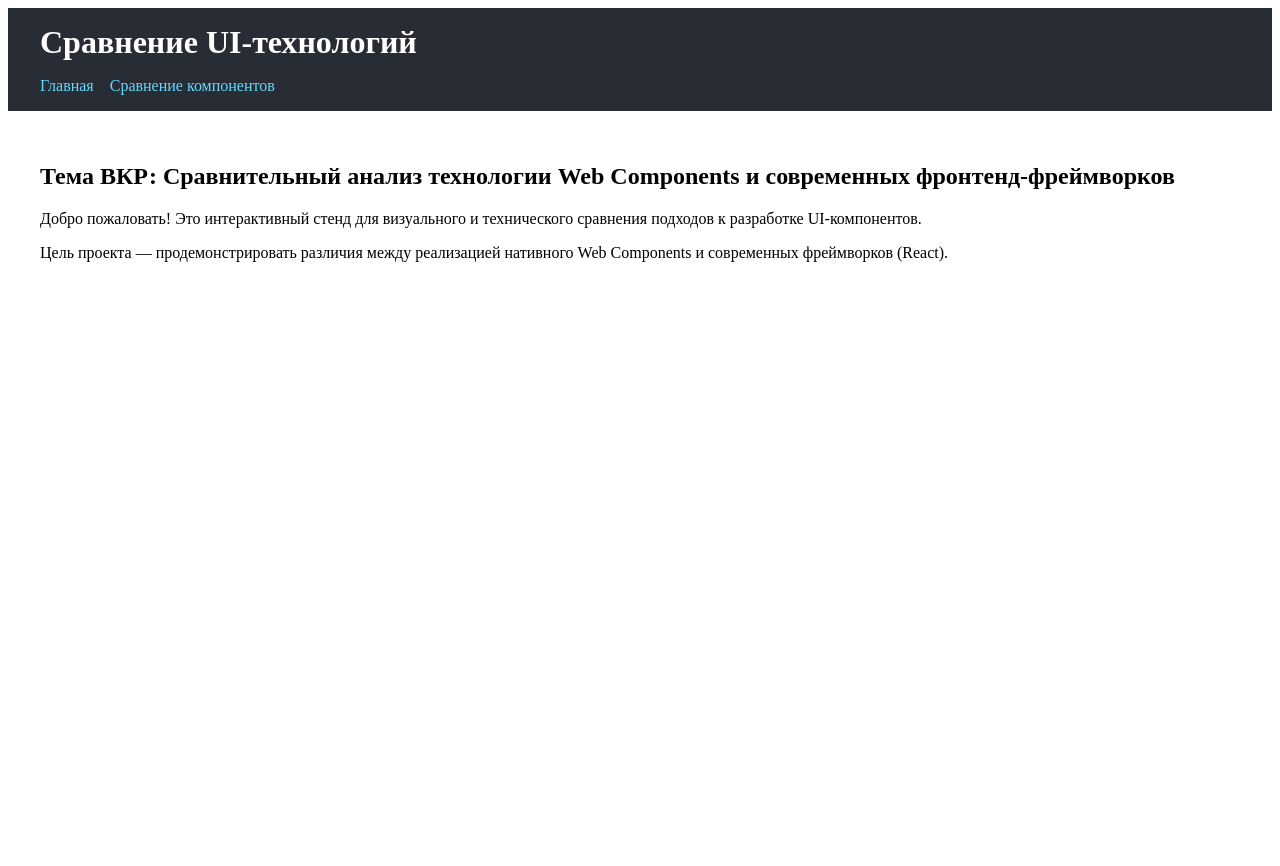
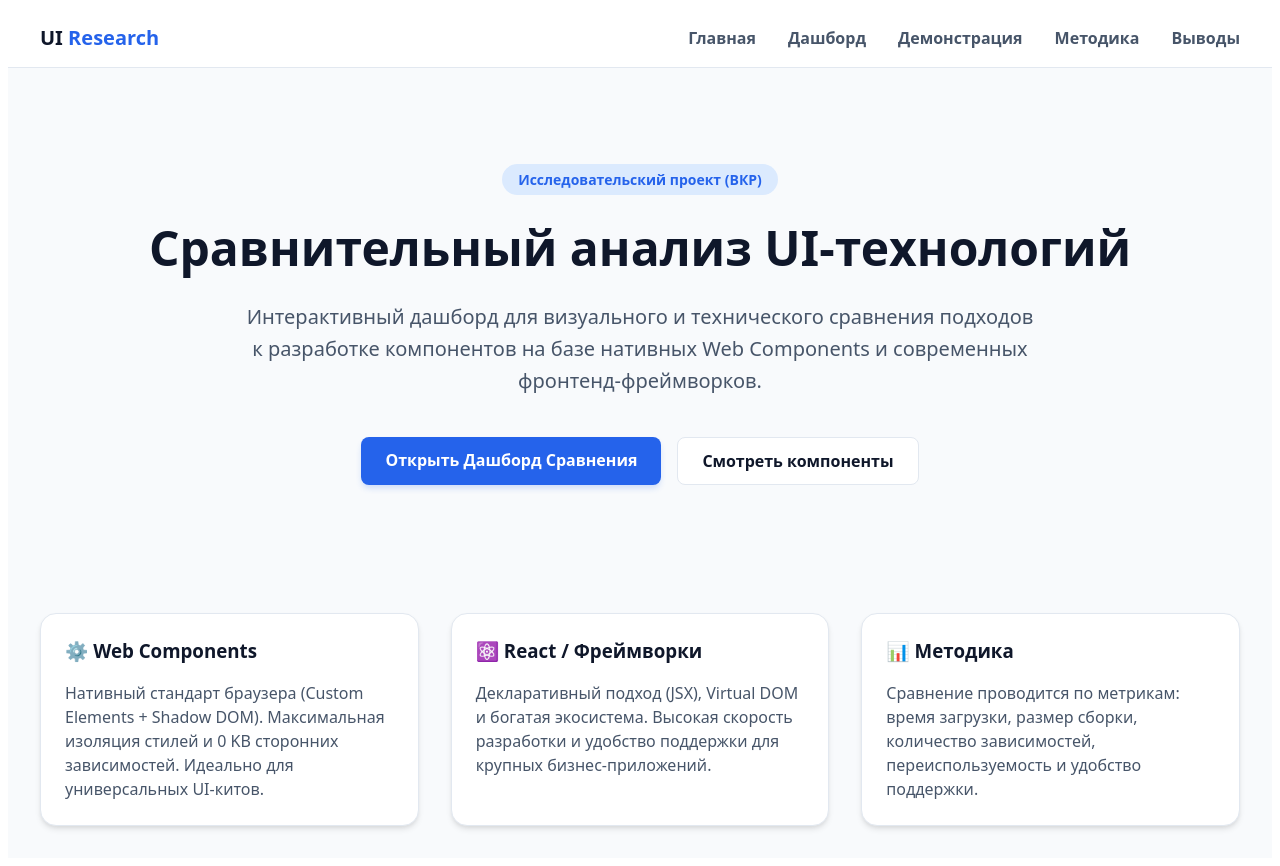
Before and after one commit to Ran3boy/web-components-vs-frameworks, a React (Vite) app: page / in a window 1280 px wide. Before the commit the page ends 800 px from the top, so only its background shows below. Built offline with nearby package versions, Linux system fonts and the light colour scheme.

Commit message:
Fix: перемещение файлов дашборда в правильные директории

```diff
--- a/src/App.tsx
+++ b/src/App.tsx
@@ -1,31 +1,70 @@
 import React from 'react';
 import { HashRouter, Routes, Route, Link } from 'react-router-dom';
 import { ComparePage } from './pages/Compare';
+import { Card } from './components/ui/Card';
 
 const Home = () => (
   <div>
-    <h2>Тема ВКР: Сравнительный анализ технологии Web Components и современных фронтенд-фреймворков</h2>
-    <p>Добро пожаловать! Это интерактивный стенд для визуального и технического сравнения подходов к разработке UI-компонентов.</p>
-    <p>Цель проекта — продемонстрировать различия между реализацией нативного Web Components и современных фреймворков (React).</p>
+    <div style={{ textAlign: 'center', marginBottom: '4rem', padding: '4rem 0' }}>
+      <div style={{ display: 'inline-block', background: '#DBEAFE', color: '#2563EB', padding: '6px 16px', borderRadius: '9999px', fontWeight: 600, marginBottom: '1.5rem', fontSize: '0.875rem' }}>
+        Исследовательский проект (ВКР)
+      </div>
+      <h2 style={{ fontSize: '3rem', fontWeight: 800, margin: '0 0 1.5rem 0', color: '#0F172A', lineHeight: 1.2 }}>
+        Сравнительный анализ UI-технологий
+      </h2>
+      <p style={{ fontSize: '1.25rem', color: '#475569', maxWidth: '800px', margin: '0 auto 2.5rem', lineHeight: 1.6 }}>
+        Интерактивный дашборд для визуального и технического сравнения подходов к разработке компонентов на базе нативных Web Components и современных фронтенд-фреймворков.
+      </p>
+      <div style={{ display: 'flex', justifyContent: 'center', gap: '1rem' }}>
+        <Link to="/compare" style={{ background: '#2563EB', color: '#FFFFFF', padding: '12px 24px', borderRadius: '8px', textDecoration: 'none', fontWeight: 600, boxShadow: '0 4px 6px -1px rgba(37, 99, 235, 0.2)', transition: 'background 0.2s' }}>
+          Открыть Дашборд Сравнения
+        </Link>
+        <Link to="/compare" onClick={() => setTimeout(() => document.getElementById('demo')?.scrollIntoView({behavior: 'smooth'}), 100)} style={{ background: '#FFFFFF', color: '#0F172A', padding: '12px 24px', borderRadius: '8px', textDecoration: 'none', fontWeight: 600, border: '1px solid #E2E8F0', transition: 'background 0.2s' }}>
+          Смотреть компоненты
+        </Link>
+      </div>
+    </div>
+
+    <div style={{ display: 'grid', gridTemplateColumns: 'repeat(auto-fit, minmax(280px, 1fr))', gap: '2rem' }}>
+      <Card>
+        <h3 style={{ color: '#0F172A', marginTop: 0 }}>⚙️ Web Components</h3>
+        <p style={{ color: '#475569', lineHeight: 1.5, marginBottom: 0 }}>Нативный стандарт браузера (Custom Elements + Shadow DOM). Максимальная изоляция стилей и 0 KB сторонних зависимостей. Идеально для универсальных UI-китов.</p>
+      </Card>
+      <Card>
+        <h3 style={{ color: '#0F172A', marginTop: 0 }}>⚛️ React / Фреймворки</h3>
+        <p style={{ color: '#475569', lineHeight: 1.5, marginBottom: 0 }}>Декларативный подход (JSX), Virtual DOM и богатая экосистема. Высокая скорость разработки и удобство поддержки для крупных бизнес-приложений.</p>
+      </Card>
+      <Card>
+        <h3 style={{ color: '#0F172A', marginTop: 0 }}>📊 Методика</h3>
+        <p style={{ color: '#475569', lineHeight: 1.5, marginBottom: 0 }}>Сравнение проводится по метрикам: время загрузки, размер сборки, количество зависимостей, переиспользуемость и удобство поддержки.</p>
+      </Card>
+    </div>
   </div>
 );
 
 const App: React.FC = () => {
   return (
     <HashRouter>
-      <header style={{ padding: '1rem 2rem', background: '#282c34', color: 'white' }}>
-        <h1 style={{ margin: '0 0 1rem 0' }}>Сравнение UI-технологий</h1>
-        <nav style={{ display: 'flex', gap: '1rem' }}>
-          <Link to="/" style={{ color: '#61dafb', textDecoration: 'none' }}>Главная</Link>
-          <Link to="/compare" style={{ color: '#61dafb', textDecoration: 'none' }}>Сравнение компонентов</Link>
+      <div style={{ minHeight: '100vh', backgroundColor: '#F8FAFC', color: '#0F172A', fontFamily: 'system-ui, -apple-system, sans-serif' }}>
+        <header style={{ background: '#FFFFFF', borderBottom: '1px solid #E2E8F0', padding: '1rem 0', position: 'sticky', top: 0, zIndex: 100 }}>
+          <div style={{ maxWidth: '1200px', margin: '0 auto', padding: '0 2rem', display: 'flex', justifyContent: 'space-between', alignItems: 'center' }}>
+            <h1 style={{ margin: 0, fontSize: '1.25rem', color: '#0F172A', fontWeight: 800 }}>UI <span style={{ color: '#2563EB' }}>Research</span></h1>
+            <nav style={{ display: 'flex', gap: '2rem' }}>
+              <Link to="/" style={{ color: '#475569', textDecoration: 'none', fontWeight: 600 }}>Главная</Link>
+              <Link to="/compare" style={{ color: '#475569', textDecoration: 'none', fontWeight: 600 }}>Дашборд</Link>
+              <a href="#demo" onClick={(e) => { e.preventDefault(); document.getElementById('demo')?.scrollIntoView({behavior: 'smooth'}); }} style={{ color: '#475569', textDecoration: 'none', fontWeight: 600, cursor: 'pointer' }}>Демонстрация</a>
+              <a href="#methodology" onClick={(e) => { e.preventDefault(); document.getElementById('methodology')?.scrollIntoView({behavior: 'smooth'}); }} style={{ color: '#475569', textDecoration: 'none', fontWeight: 600, cursor: 'pointer' }}>Методика</a>
+              <a href="#conclusions" onClick={(e) => { e.preventDefault(); document.getElementById('conclusions')?.scrollIntoView({behavior: 'smooth'}); }} style={{ color: '#475569', textDecoration: 'none', fontWeight: 600, cursor: 'pointer' }}>Выводы</a>
             </nav>
+          </div>
         </header>
-      <main style={{ padding: '2rem' }}>
+        <main style={{ maxWidth: '1200px', margin: '0 auto', padding: '2rem' }}>
           <Routes>
             <Route path="/" element={<Home />} />
             <Route path="/compare" element={<ComparePage />} />
           </Routes>
         </main>
+      </div>
     </HashRouter>
   );
 };
```
Also changed, not shown: App.tsx (deleted, +0 -72 lines), src/components/ui/Card.tsx (renamed from Card.tsx), src/components/ui/CodeBlock.tsx (renamed from src/pages/CodeBlock.tsx), src/components/ui/MetricCard.tsx (renamed from MetricCard.tsx), src/data/benchmarkResults.ts (renamed from benchmarkResults.ts), src/utils/calculateScore.ts (renamed from calculateScore.ts). Lines whose indentation alone changed are shown as unchanged.
